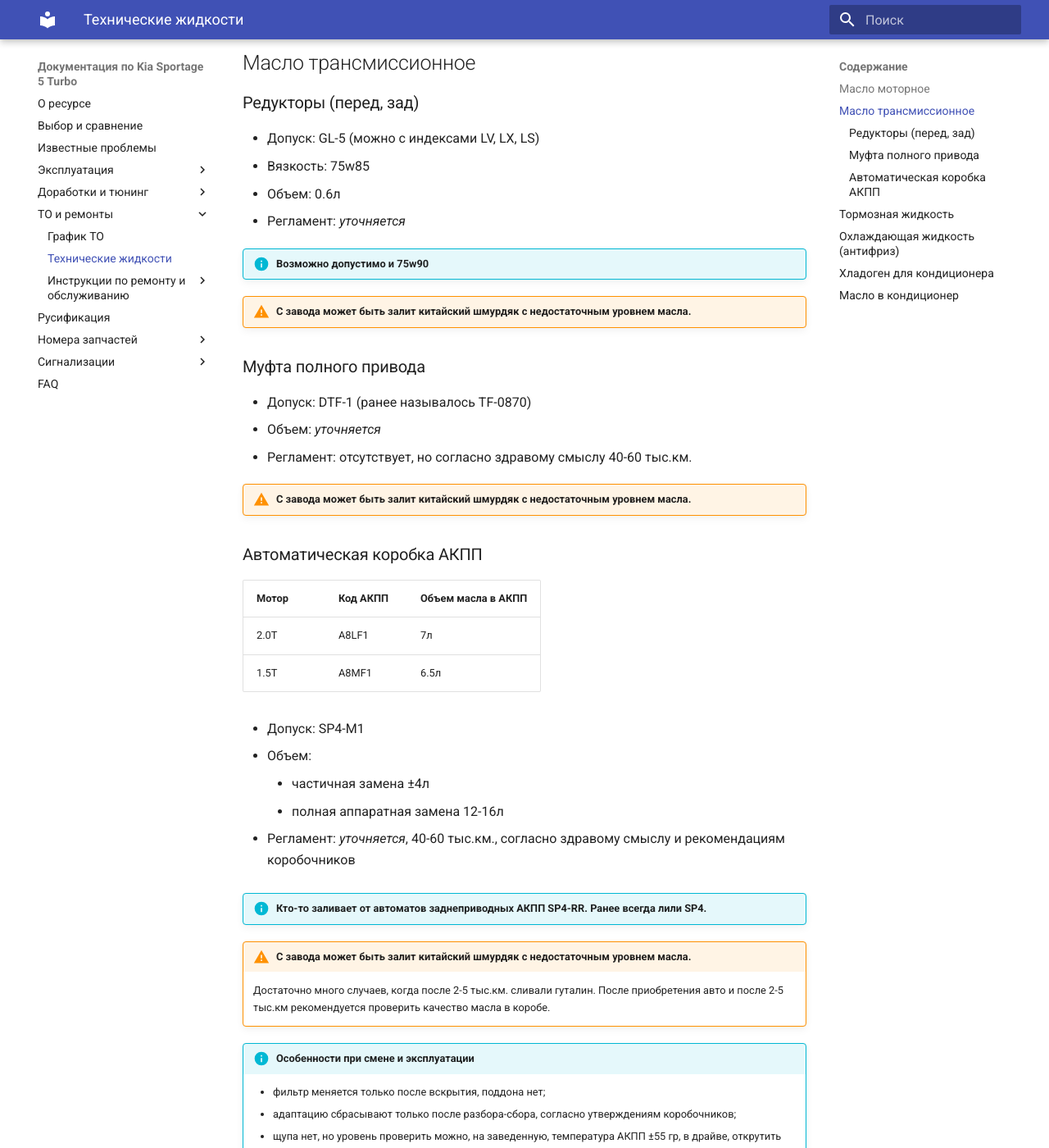
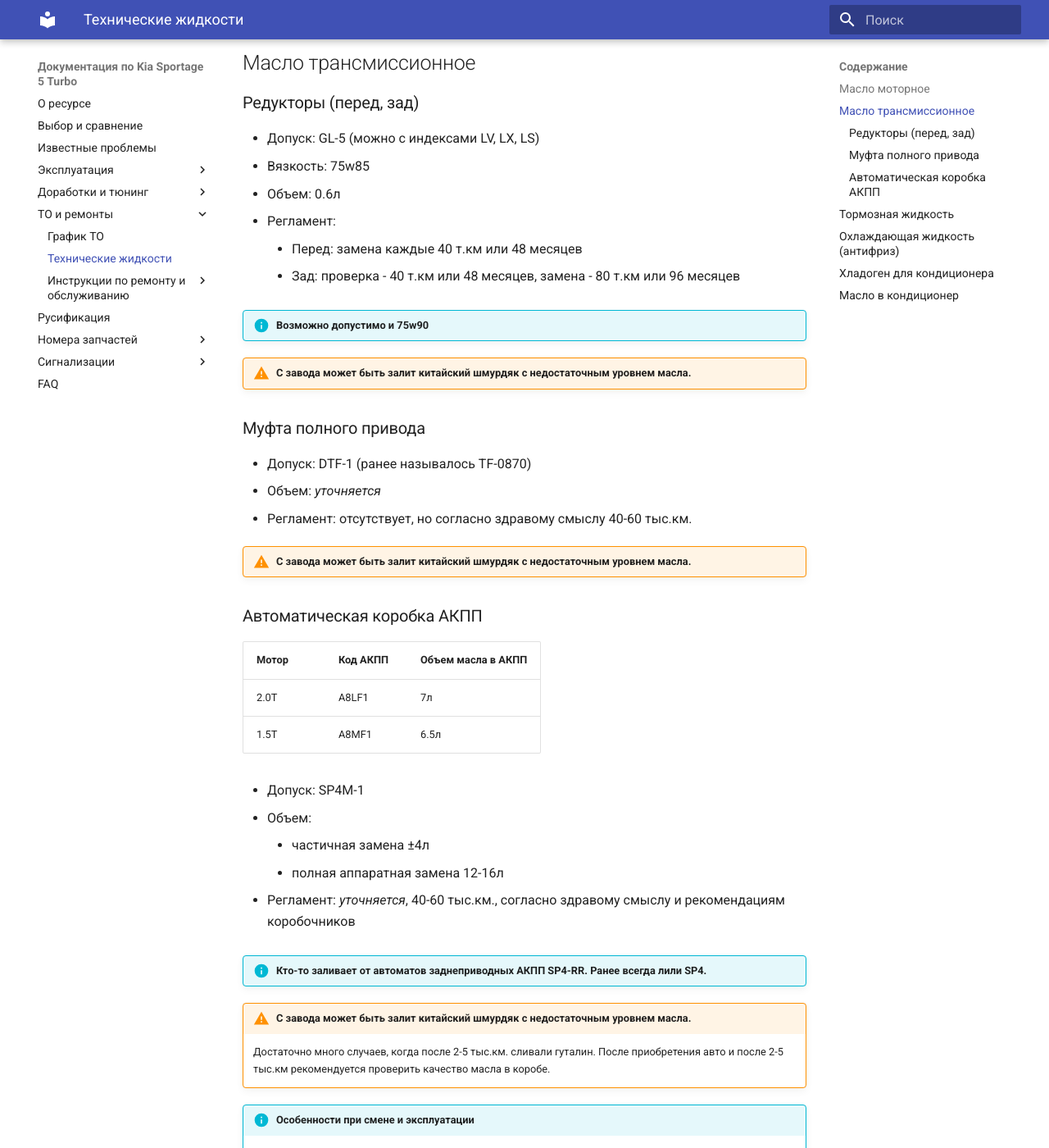
Before and after one commit to kia-sportage-docs/kia-sport5-docs, an MkDocs documentation site: the page built from docs/service/oil.md, in a window 1280 px wide and 1400 px high, scrolled down 552 px. Shown: the whole window at 82% size. Built offline with MkDocs 1.6.1 and Material for MkDocs 9.7.7, drawn with Linux system fonts in a browser that asks for light colours.

Commit message:
Периодичность замены масла в редукторе

```diff
--- a/docs/service/oil.md
+++ b/docs/service/oil.md
@@ -19,7 +19,9 @@
 - Допуск: GL-5 (можно с индексами LV, LX, LS)
 - Вязкость: 75w85
 - Объем: 0.6л
-- Регламент: *уточняется*
+- Регламент:
+    - Перед: замена каждые 40 т.км или 48 месяцев
+    - Зад: проверка - 40 т.км или 48 месяцев, замена - 80 т.км или 96 месяцев
 
 !!! info "Возможно допустимо и 75w90"
 
@@ -39,7 +41,7 @@
 | 2.0T | A8LF1 | 7л |
 | 1.5T | A8MF1 | 6.5л |
 
-- Допуск: SP4-M1
+- Допуск: SP4M-1
 - Объем:
 
     - частичная замена ±4л
```
Also changed, not shown: docs/part/other.md (+0 -3 lines).
